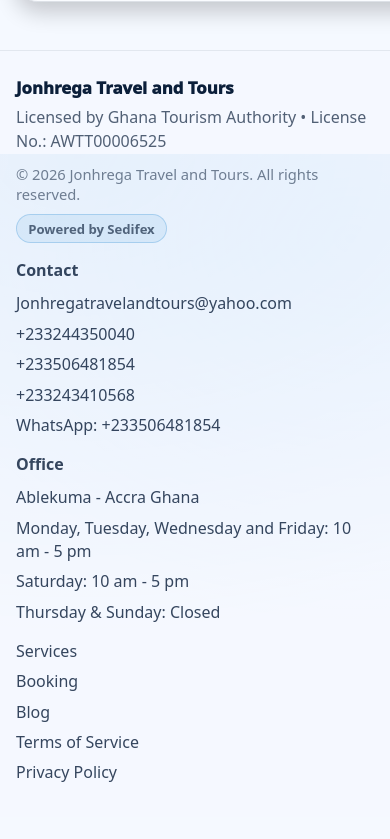
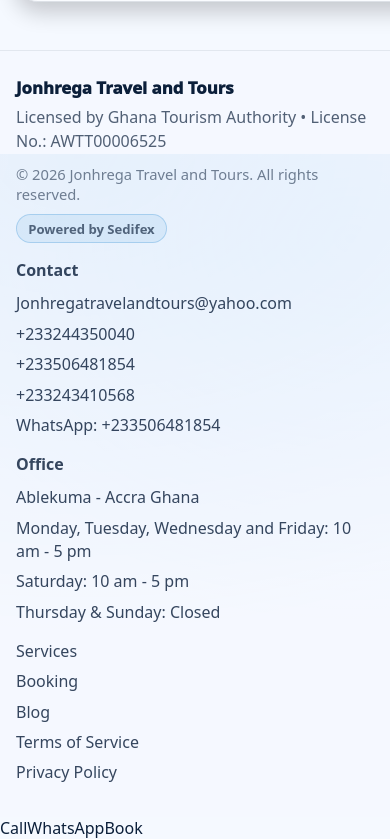
Before and after one commit to learngermanghana/jonhrega-travel-site, a React (Vite) app: page / in a window 390 px wide. Shown: the part 7442-8281 px from the top of the page. Before the commit the page ends 8259 px from the top, so only its background shows below. Built offline with nearby package versions, Linux system fonts and the light colour scheme; no server answers.

Commit message:
Mount mobile quick action bar

```diff
--- a/src/App.jsx
+++ b/src/App.jsx
@@ -2,6 +2,7 @@
 import Navbar from "./components/Navbar";
 import Footer from "./components/Footer";
 import EmailFloat from "./components/EmailFloat";
+import MobileActionBar from "./components/MobileActionBar";
 
 import Home from "./pages/Home";
 import ServicesPage from "./pages/ServicesPage";
@@ -37,6 +38,7 @@
 
       <Footer />
       <EmailFloat />
+      <MobileActionBar />
     </div>
   );
 }
```
